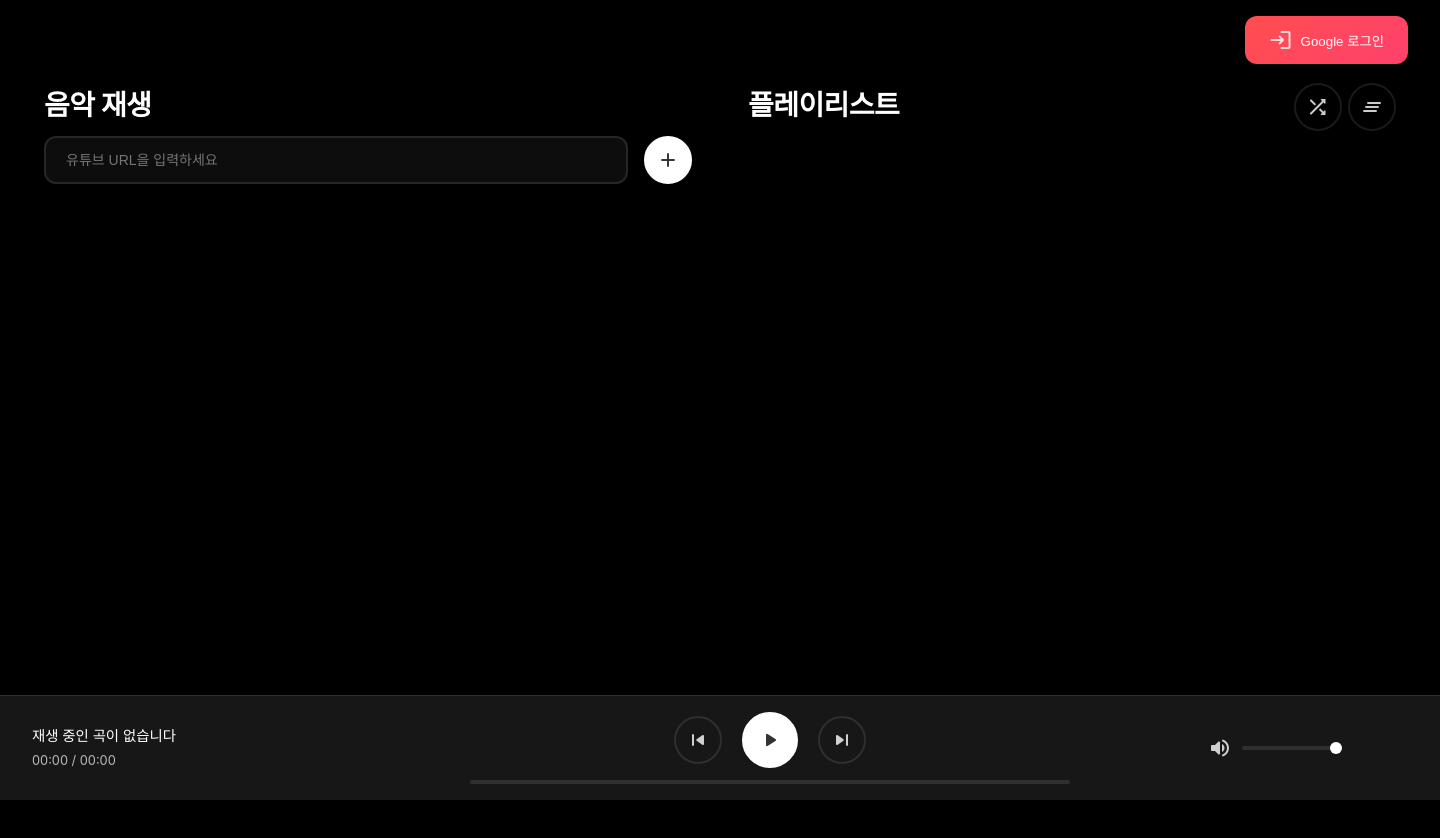
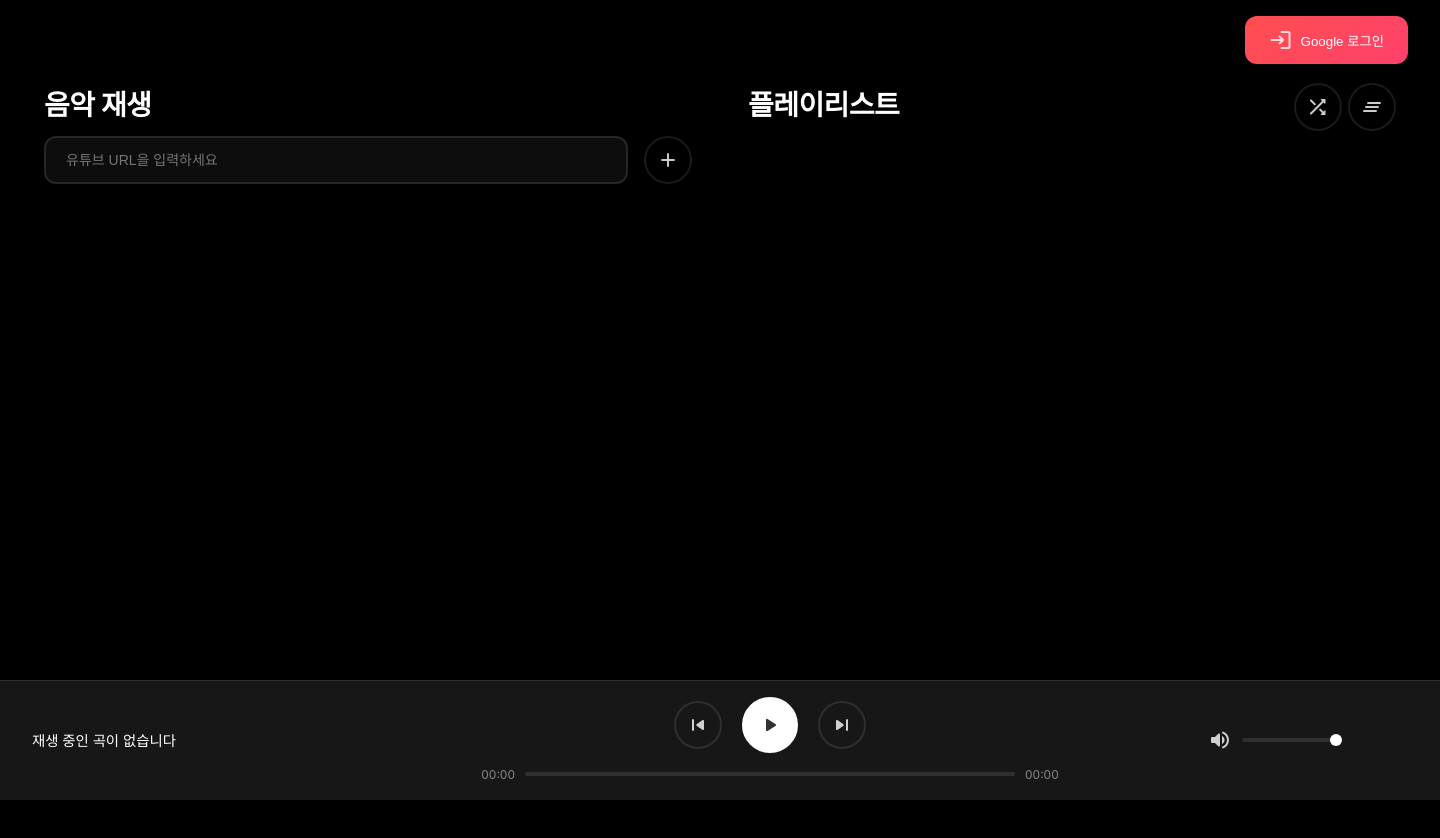
Before and after one commit to dlrowelleh/youtube-music-desktop, an Electron app: page src/ui/html/index.html in a window 1440 px wide. Drawn offline with Linux system fonts and the light colour scheme; no server answers.

```diff
--- a/package.json
+++ b/package.json
@@ -1,6 +1,6 @@
 {
   "name": "youtube-music-electron-app",
-  "version": "1.1.0",
+  "version": "1.2.0",
   "main": "src/main.js",
   "scripts": {
     "start": "electron .",
--- a/src/main.js
+++ b/src/main.js
@@ -42,7 +42,8 @@
     return;
   }
 
-  const args = ["-f", "bestaudio[abr<=128]", "-g", videoUrl];
+  const args = ["-f", "bestaudio[abr<=128]/bestaudio", "-g", videoUrl];
+
   const ytdlp = spawn(ytdlpPath, args);
 
   let streamUrl = "";
--- a/src/ui/css/style.css
+++ b/src/ui/css/style.css
@@ -199,6 +199,27 @@
 }
 
 .progress-container {
+  display: flex;
+  align-items: center;
+  gap: 10px;
+}
+
+.current-time,
+.total-duration {
+  font-size: 12px;
+  color: #888;
+  min-width: 45px;
+}
+
+.current-time {
+  text-align: right;
+}
+
+.total-duration {
+  text-align: left;
+}
+
+.progress-container {
   width: 100%;
   max-width: 600px;
   padding: 0 1rem;
--- a/src/ui/html/index.html
+++ b/src/ui/html/index.html
@@ -22,7 +22,7 @@
               id="videoUrl"
               placeholder="유튜브 URL을 입력하세요"
             />
-            <button id="playButton" class="icon-button primary">
+            <button id="playButton" class="icon-button">
               <span class="material-icons-round">add</span>
             </button>
           </div>
@@ -71,7 +71,6 @@
             />
             <div class="song-info">
               <div class="song-title">재생 중인 곡이 없습니다</div>
-              <div class="song-duration">00:00 / 00:00</div>
             </div>
           </div>
 
@@ -88,9 +87,11 @@
               </button>
             </div>
             <div class="progress-container">
+              <span class="current-time">00:00</span>
               <div class="progress-bar">
                 <div class="progress"></div>
               </div>
+              <span class="total-duration">00:00</span>
             </div>
           </div>
 
```
Also changed, not shown: 1 other file.
